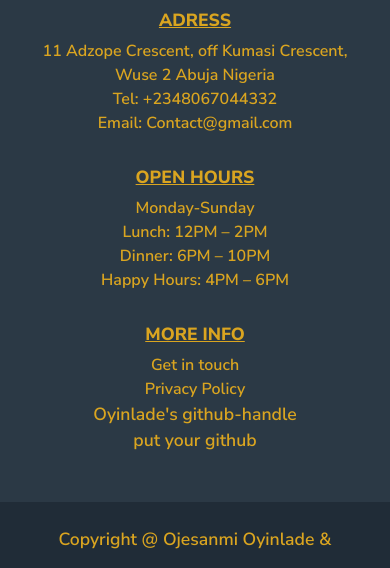
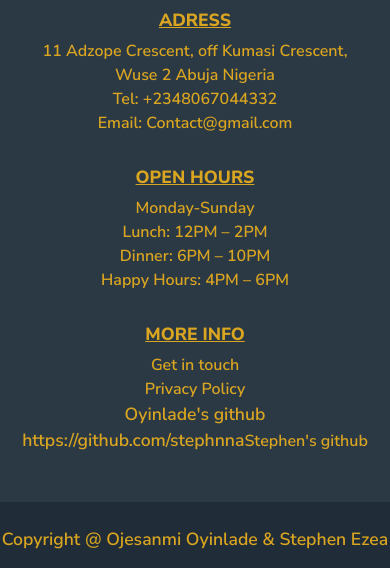
Before and after one commit to Lizdev-05/capstone-project, a website built with webpack: page src/index.html in a window 390 px wide. Shown: the part 775-1343 px from the top of the page. Built offline with nearby package versions, Linux system fonts and the light colour scheme; no server answers; files whose address does not match are found by name.

Commit message:
fix linters

```diff
--- a/src/index.html
+++ b/src/index.html
@@ -73,13 +73,13 @@
     <h2>More Info</h2>
     <span>Get in touch</span>
     <span>Privacy Policy</span>
-    <span><a href="https://github.com/Lizdev-05">Oyinlade's github-handle</a></span>
-     <span><a href="">put your github</a></span>
+    <span><a href="https://github.com/Lizdev-05">Oyinlade's github</a></span>
+     <span><a href="">https://github.com/stephnna</a>Stephen's github</span>
 
   </div>
  </div>
 <div class="copyright">
-  <p> Copyright @ Ojesanmi Oyinlade & </p>
+  <p> Copyright @ Ojesanmi Oyinlade & Stephen Ezea</p>
 </div>
 </footer>
 </body>
--- a/src/style.css
+++ b/src/style.css
@@ -29,7 +29,7 @@ body {
   background-color: var(--Very-Dark-Blue);
 }
 
-.global{
+.global {
   width: 100%;
   max-width: 1200px;
   margin: 0 auto;
@@ -58,7 +58,15 @@ nav {
   list-style-type: none;
 }
 
-.right-header li a{
+.footer a,
+footer p {
+  color: goldenrod;
+  text-decoration: none;
+  font-size: 1.1rem;
+  font-weight: 600;
+}
+
+.right-header li a {
   margin-left: 16px;
   color: goldenrod;
   text-decoration: none;
@@ -103,7 +111,7 @@ nav {
   display: flex;
   justify-content: space-between;
   align-items: center;
-  padding:  0.5rem;
+  padding: 0.5rem;
   margin-bottom: 1rem;
 }
 
@@ -172,24 +180,18 @@ nav {
   height: 45rem;
 }
 
-.footer{
+.footer {
   background-color: var(--Dark-Blue);
   color: goldenrod;
 }
 
-.footer a, footer p{
-  color: goldenrod;
-  text-decoration: none;
-  font-size: 1.1rem;
-  font-weight: 600;
-}
-.copyright{
+.copyright {
   background-color: var(--Very-Dark-Blue);
   text-align: center;
   padding-top: 1.5rem;
 }
 
-.footer-content{
+.footer-content {
   background-color: var(--Dark-Blue);
   display: grid;
   grid-template-columns: repeat(4, 1fr);
@@ -203,18 +205,22 @@ nav {
   padding: 1rem;
 }
 
-.sl img{
+.sl img {
   height: 40%;
   width: 70%;
 }
 
-.address span, .more-info span, .open-hours span{
-  display:block;
+.address span,
+.more-info span,
+.open-hours span {
+  display: block;
   font-size: 1rem;
   font-weight: 600;
 }
 
-.address h2, .more-info h2, .open-hours h2{
+.address h2,
+.more-info h2,
+.open-hours h2 {
   font-size: 1.1rem;
   font-weight: 800;
   text-decoration: underline;
@@ -302,7 +308,7 @@ nav {
 } */
 }
 
-@media (min-width:650px) and (max-width:835px){
+@media (min-width: 650px) and (max-width: 835px) {
   .meal-cards {
     grid-template-columns: repeat(2, 1fr);
     padding: 0 3rem;
@@ -326,26 +332,29 @@ nav {
     margin-bottom: 0;
   }
 
-  .footer-content{
+  .footer-content {
     display: grid;
     grid-template-columns: repeat(2, 1fr);
   }
 
-
-.sl, .address, .open-hours, .more-info{
-  margin-bottom: 2rem;
-}
+  .sl,
+  .address,
+  .open-hours,
+  .more-info {
+    margin-bottom: 2rem;
+  }
 }
 
 @media screen and (max-width: 650px) {
-  body{
+  body {
     width: 100%;
     max-width: 100%;
   }
-  nav
-  .display-none{
+
+  nav .display-none {
     display: none;
   }
+
   .meal-cards {
     grid-template-columns: repeat(1, 1fr);
     padding: 0 5%;
@@ -371,16 +380,17 @@ nav {
 
   .carousel-item {
     height: 20rem;
-
   }
 
-  .footer-content{
-   display: flex;
+  .footer-content {
+    display: flex;
     flex-direction: column;
   }
 
-
-.sl, .address, .open-hours, .more-info{
-  margin-bottom: 2rem;
+  .sl,
+  .address,
+  .open-hours,
+  .more-info {
+    margin-bottom: 2rem;
+  }
 }
-}
```
